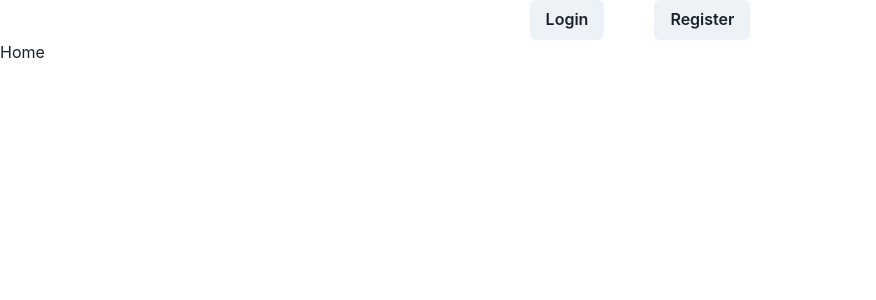
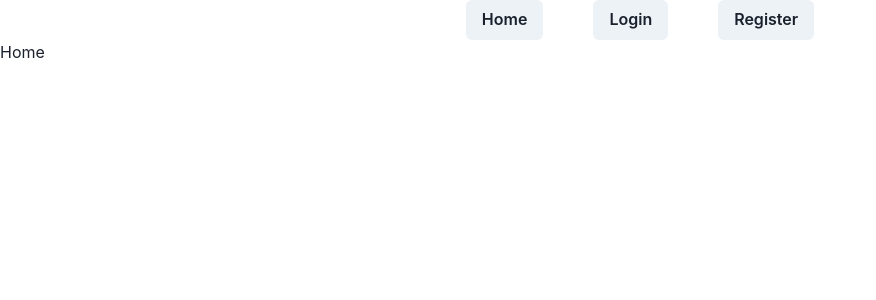
Before and after one commit to Midland707/goit-react-hw-08-phonebook, a React (Create React App) app: page / in a window 1280 px wide. Shown: the top 300 px of the page, without its empty margins (0-876 px from the left). Built offline with nearby package versions, Linux system fonts and the light colour scheme.

Commit message:
bugfix refresh

```diff
--- a/src/components/App.jsx
+++ b/src/components/App.jsx
@@ -1,7 +1,10 @@
-import { lazy } from 'react';
+import { lazy, useEffect } from 'react';
 import { Routes, Route } from 'react-router-dom';
-// import { useSelector } from 'react-redux';
+import { useDispatch, useSelector } from 'react-redux';
+import { refreshUser } from 'redux/authorization/operations';
 // import { selectIsLoggedIn } from 'redux/authorization/selectors';
+import { selectIsRefreshing } from 'redux/authorization/selectors';
+import { Progress } from '@chakra-ui/react';
 
 const Navigation = lazy(() => import('./Navigation'));
 const HomePage = lazy(() => import('pages/HomePage'));
@@ -11,7 +14,19 @@ const ContactsPage = lazy(() => import('pages/ContactsPage'));
 
 export function App() {
   // const isLoggedIn = useSelector(selectIsLoggedIn);
-  return (
+  const dispatch = useDispatch();
+  const isRefreshing = useSelector(selectIsRefreshing);
+
+  useEffect(() => {
+    dispatch(refreshUser());
+  }, [dispatch]);
+
+  return isRefreshing ? (
+    <>
+      <Progress hasStripe value={64} />
+      <b>Refreshing user...</b>
+    </>
+  ) : (
     <div>
       <Routes>
         <Route path="/" element={<Navigation />}>
--- a/src/components/Navigation.jsx
+++ b/src/components/Navigation.jsx
@@ -13,6 +13,11 @@ const Navigation = () => {
       {isLoggedIn ? (
         <List display="flex" gap="50px" justifyContent="center">
           <ListItem>
+            <NavLink to="/">
+              <Button>Home</Button>
+            </NavLink>
+          </ListItem>
+          <ListItem>
             <NavLink to="/contacts">
               <Button>Contacts</Button>
             </NavLink>
@@ -21,6 +26,11 @@ const Navigation = () => {
         </List>
       ) : (
         <List display="flex" gap="50px" justifyContent="center">
+          <ListItem>
+            <NavLink to="/">
+              <Button>Home</Button>
+            </NavLink>
+          </ListItem>
           <ListItem>
             <NavLink to="/login">
               <Button>Login</Button>
--- a/src/redux/authorization/operations.js
+++ b/src/redux/authorization/operations.js
@@ -64,7 +64,7 @@ export const refreshUser = createAsyncThunk(
   async (_, thunkAPI) => {
     // Reading the token from the state via getState()
     const state = thunkAPI.getState();
-    const persistedToken = state.auth.token;
+    const persistedToken = state.authorization.token;
 
     if (persistedToken === null) {
       // If there is no token, exit without performing any request
```
